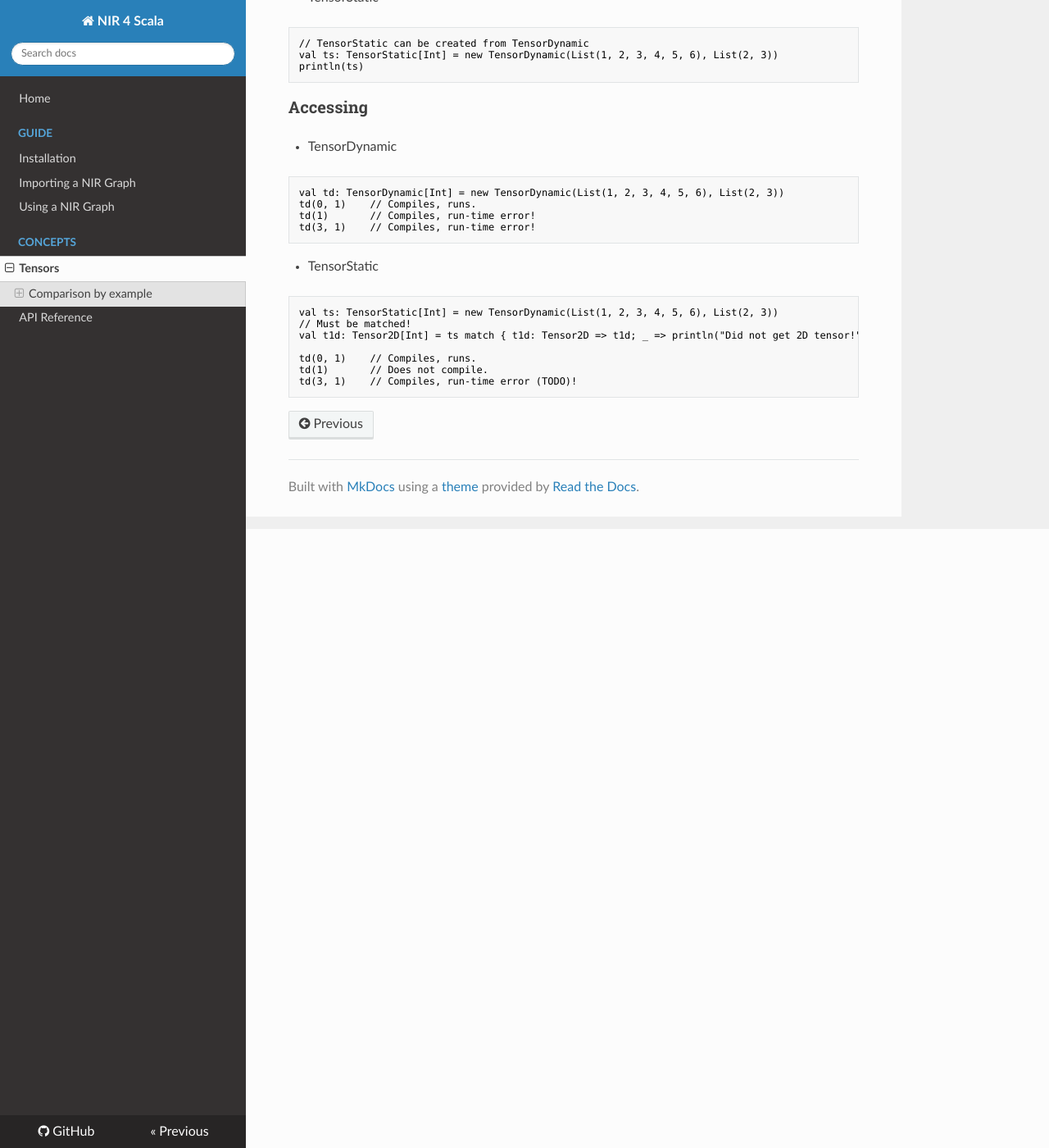
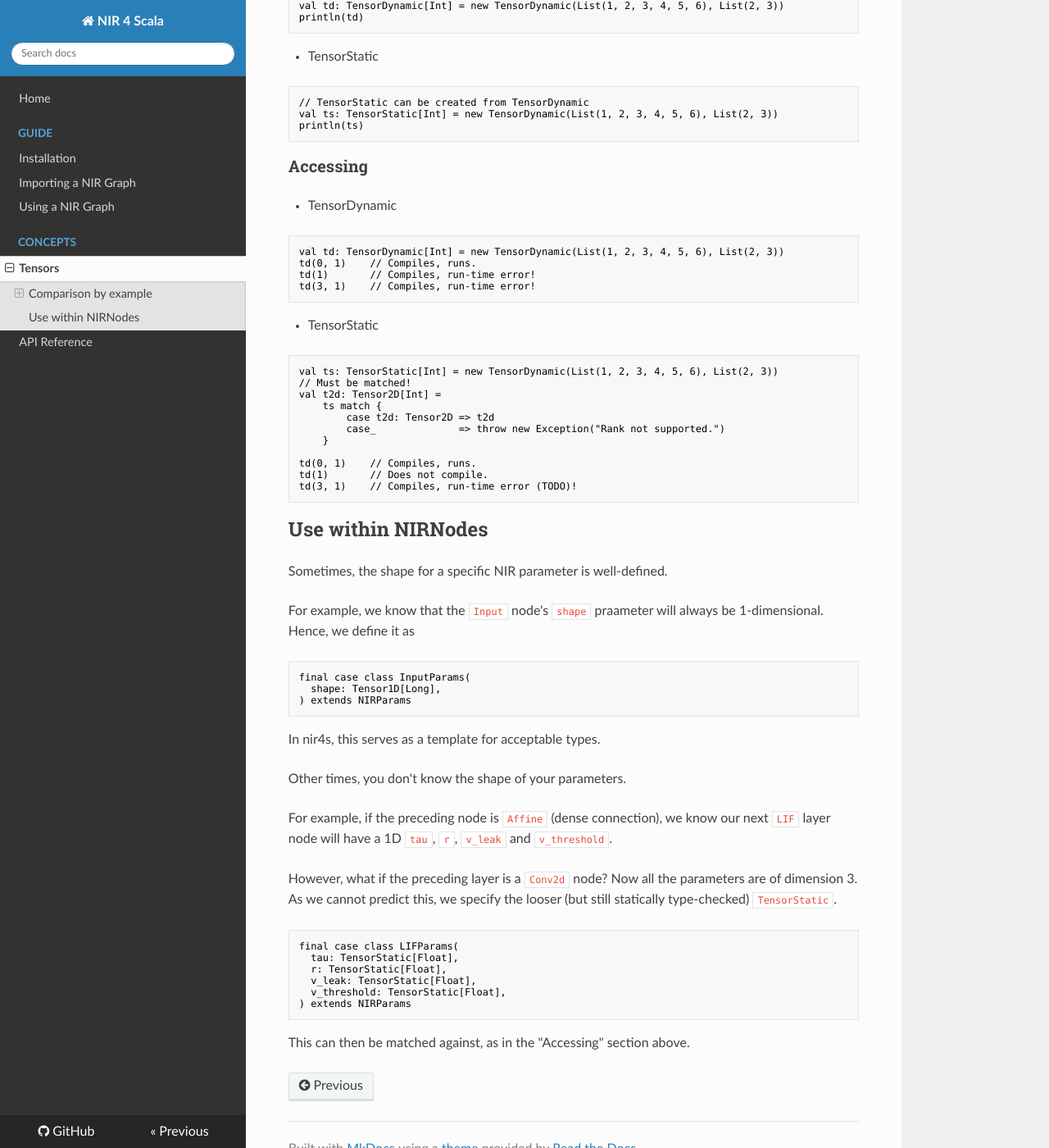
Before and after one commit to mrontio/nir4s, an MkDocs documentation site: the page built from docs/tensors.md, in a window 1280 px wide and 1400 px high, scrolled down 755 px. Shown: the whole window at 82% size. Built offline with MkDocs 1.6.1, drawn with Linux system fonts in a browser that asks for light colours; nearby versions of some CDN libraries; some of the changed text lies outside the part shown.

Commit message:
updated docs

````diff
--- a/docs/tensors.md
+++ b/docs/tensors.md
@@ -11,6 +11,8 @@
 | Pattern matched based on run-time Rank.    | Pattern matched on compile type  |
 | 1D storage array + indexer.                | Inductively defined.             |
 | Conclusion: use for reading in.            | Conclusion: export from dynamic. |
+
+**Why?** We can't predict anything the NIR graph, which has to be runtime-checked anyway, whilst you get a compile-time safe interface to reading NIR files.
 
 ## Comparison by example
 ### Creating
@@ -38,9 +40,39 @@
 ```scala
 val ts: TensorStatic[Int] = new TensorDynamic(List(1, 2, 3, 4, 5, 6), List(2, 3))
 // Must be matched!
-val t1d: Tensor2D[Int] = ts match { t1d: Tensor2D => t1d; _ => println("Did not get 2D tensor!") }
+val t2d: Tensor2D[Int] =
+    ts match {
+        case t2d: Tensor2D => t2d
+        case_              => throw new Exception("Rank not supported.")
+    }
 
 td(0, 1)    // Compiles, runs.
 td(1)       // Does not compile.
 td(3, 1)    // Compiles, run-time error (TODO)!
 ```
+
+## Use within NIRNodes
+Sometimes, the shape for a specific NIR parameter is well-defined.
+
+For example, we know that the `Input` node's `shape` praameter will always be 1-dimensional. Hence, we define it as
+```scala
+final case class InputParams(
+  shape: Tensor1D[Long],
+) extends NIRParams
+```
+In nir4s, this serves as a template for acceptable types.
+
+Other times, you don't know the shape of your parameters.
+
+For example, if the preceding node is `Affine` (dense connection), we know our next `LIF` layer node will have a 1D `tau`, `r`, `v_leak` and `v_threshold`.
+
+However, what if the preceding layer is a `Conv2d` node? Now all the parameters are of dimension 3. As we cannot predict this, we specify the looser (but still statically type-checked) `TensorStatic`.
+```scala
+final case class LIFParams(
+  tau: TensorStatic[Float],
+  r: TensorStatic[Float],
+  v_leak: TensorStatic[Float],
+  v_threshold: TensorStatic[Float],
+) extends NIRParams
+```
+This can then be matched against, as in the "Accessing" section above.
````
